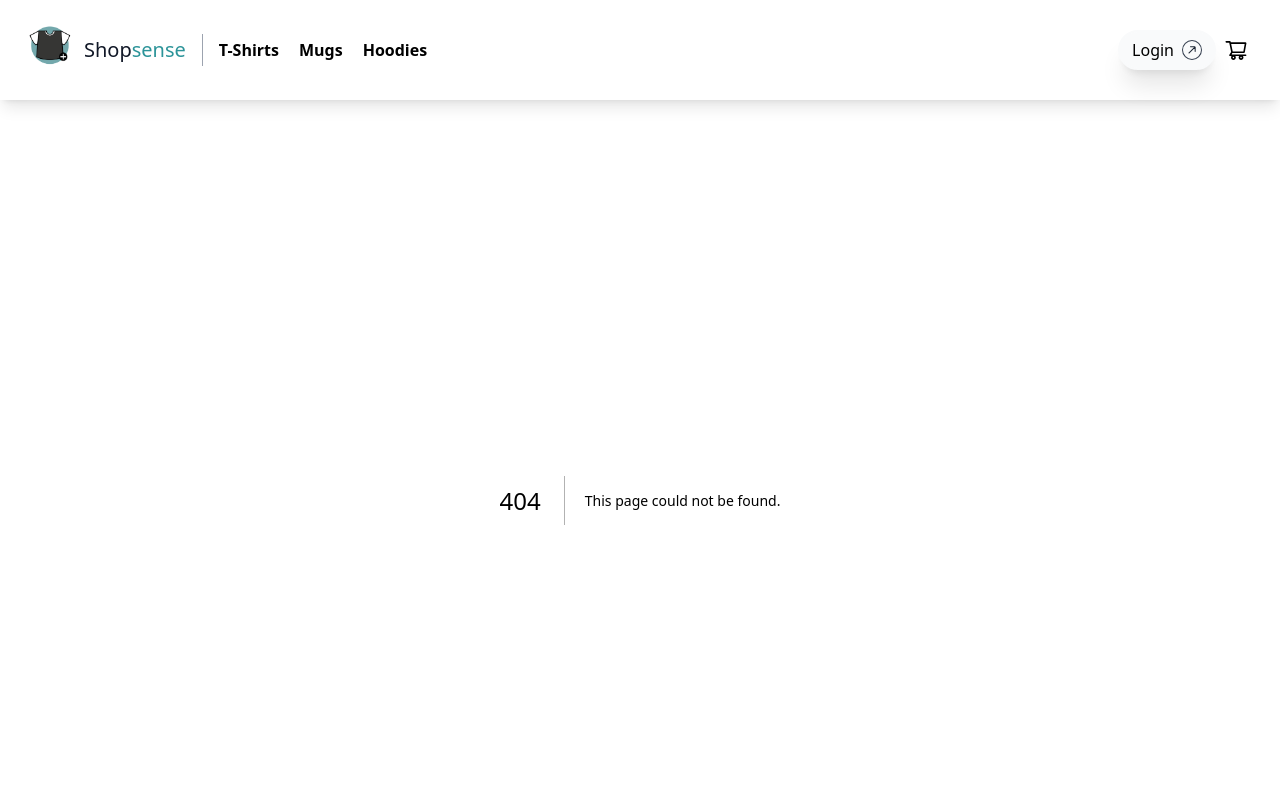
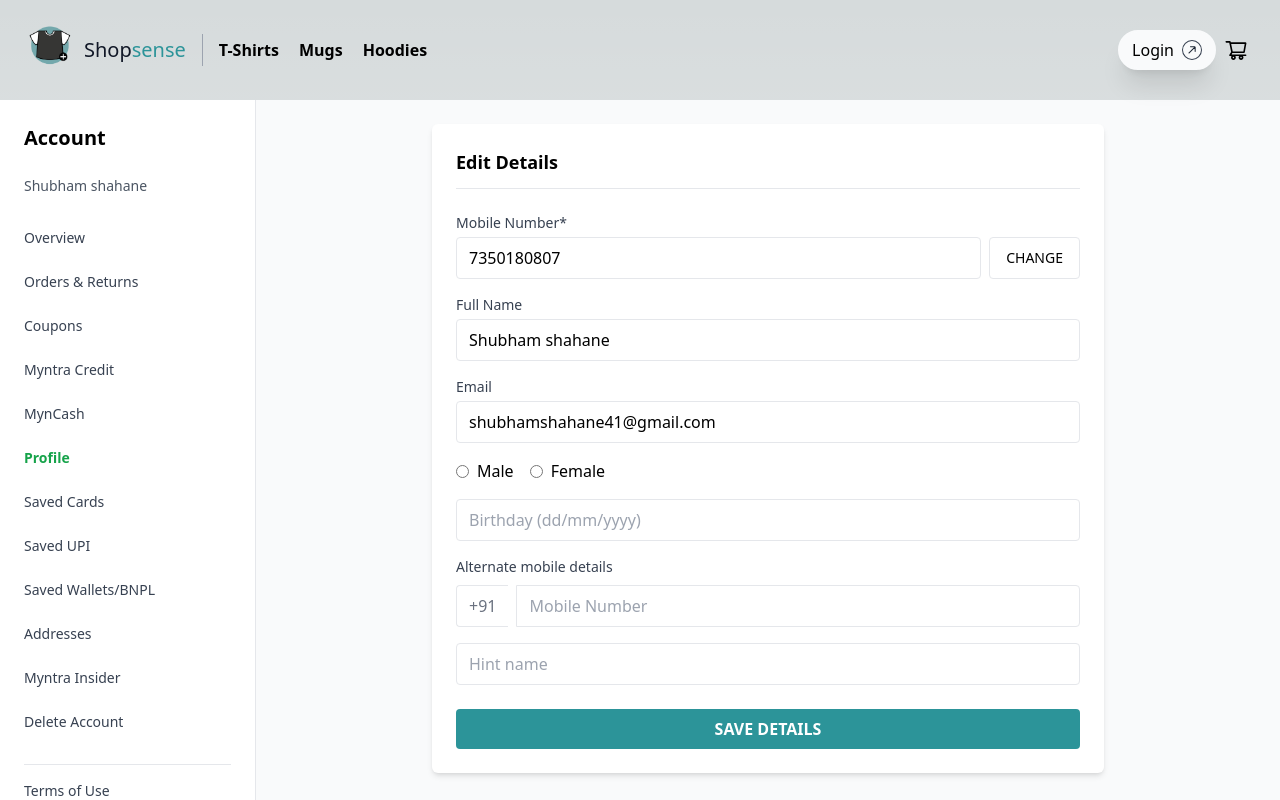
Before and after one commit to shubhamshahane1234/shopsenseshop, a Next.js app in the folder shopsense/: page /myaccountedit in a window 1280 px wide. Before the commit this address had no page. Shown: the top 800 px of the page. Built offline with nearby package versions, Linux system fonts and the light colour scheme.

Commit message:
ui color changes

```diff
--- a/shopsense/components/NavBar.tsx
+++ b/shopsense/components/NavBar.tsx
@@ -108,7 +108,7 @@ const NavBar = ({ logout, user }: any) => {
             {!user.value && (
               <Link href="/login">
                 {/* <!-- From Uiverse.io by nathAd17 -->  */}
-                <button className="flex justify-center gap-2 items-center mx-auto shadow-xl text-base bg-gray-50 backdrop-blur-md lg:font-medium isolation-auto border-gray-50 before:absolute before:w-full before:transition-all before:duration-700 before:hover:w-full before:-left-full before:hover:left-0 before:rounded-full before:bg-[#4f46e5] hover:text-gray-50 before:-z-10 before:aspect-square before:hover:scale-150 before:hover:duration-700 relative z-10 px-3 py-1.5 overflow-hidden border-2 rounded-full group">
+                <button className="flex justify-center gap-2 items-center mx-auto shadow-xl text-base bg-gray-50 backdrop-blur-md lg:font-medium isolation-auto border-gray-50 before:absolute before:w-full before:transition-all before:duration-700 before:hover:w-full before:-left-full before:hover:left-0 before:rounded-full before:bg-[#63b0b4] hover:text-gray-50 before:-z-10 before:aspect-square before:hover:scale-150 before:hover:duration-700 relative z-10 px-3 py-1.5 overflow-hidden border-2 rounded-full group">
                   Login
                   <svg
                     className="w-5 h-5 justify-end group-hover:rotate-90 group-hover:bg-gray-50 text-gray-50 ease-linear duration-300 rounded-full border border-gray-700 group-hover:border-none p-1 rotate-45"
--- a/shopsense/pages/Checkout.tsx
+++ b/shopsense/pages/Checkout.tsx
@@ -102,7 +102,7 @@ const Checkout = ({ cart, subTotal }: any) => {
             </fieldset>
           </section>
         </div> */}
-        <button className="submit-button px-4 py-3 rounded-full  bg-blue-500  text-white focus:ring focus:outline-none w-full text-xl font-semibold transition-colors">
+        <button className="submit-button px-4 py-3 rounded-full  bg-[#2c9499] hover:bg-[#61a3a6]  text-white focus:ring focus:outline-none w-full text-xl font-semibold transition-colors">
           Pay ₹{subTotal}
         </button>
       </div>
--- a/shopsense/pages/ForgotPassword.tsx
+++ b/shopsense/pages/ForgotPassword.tsx
@@ -5,9 +5,9 @@ const ForgotPassword = () => {
   return (
     <div>
       <section className="flex flex-col md:flex-row h-screen items-center">
-        <div className="bg-indigo-600 hidden lg:block w-full md:w-1/2 xl:w-2/3 h-screen">
+        <div className=" hidden lg:block w-full md:w-1/2 xl:w-2/3 h-screen">
           <img
-            src="https://source.unsplash.com/random"
+            src="https://plus.unsplash.com/premium_vector-1727541790617-3a3798ea6652?q=80&w=2196&auto=format&fit=crop&ixlib=rb-4.1.0&ixid=M3wxMjA3fDB8MHxwaG90by1wYWdlfHx8fGVufDB8fHx8fA%3D%3D"
             alt=""
             className="w-full h-full object-cover"
           />
@@ -37,7 +37,7 @@ const ForgotPassword = () => {
 
               <button
                 type="submit"
-                className="w-full block bg-indigo-500 hover:bg-indigo-400 focus:bg-indigo-400 text-white font-semibold rounded-lg
+                className="w-full block bg-[#2c9499] hover:bg-[#61a3a6] focus:bg-[#61a3a6] text-white font-semibold rounded-lg
               px-4 py-3 mt-6"
               >
                 Continue
--- a/shopsense/pages/ShoppingCart.tsx
+++ b/shopsense/pages/ShoppingCart.tsx
@@ -1,8 +1,15 @@
 import Link from "next/link";
-import React from "react";
-
+import React, { useEffect } from "react";
+import { useRouter } from "next/router";
 const ShoppingCart = ({ cart, subTotal, removeFromCart, addToCart }: any) => {
   let cartitems = Object.keys(cart);
+
+  const router = useRouter();
+  useEffect(() => {
+    if (!localStorage.getItem("token")) {
+      router.push("/login");
+    }
+  }, [router]);
 
   return (
     <div>
@@ -170,19 +177,19 @@ const ShoppingCart = ({ cart, subTotal, removeFromCart, addToCart }: any) => {
               </div>
               <div className="flex justify-between">
                 <p className="text-gray-700">Shipping</p>
-                <p className="text-gray-700">₹4.99</p>
+                <p className="text-gray-700">Free</p>
               </div>
               <hr className="my-4" />
               <div className="flex justify-between">
                 <p className="text-lg font-bold">Total</p>
                 <div className="">
-                  <p className="mb-1 text-lg font-bold">₹134.98 </p>
+                  <p className="mb-1 text-lg font-bold">₹{subTotal}</p>
                   <p className="text-sm text-gray-700">including VAT</p>
                 </div>
               </div>
               <Link href={"/Checkout"}>
                 {" "}
-                <button className="mt-6 w-full rounded-md bg-blue-500 py-1.5 font-medium text-blue-50 hover:bg-blue-600">
+                <button className="mt-6 w-full rounded-md bg-[#2c9499] hover:bg-[#61a3a6] py-1.5 font-medium text-blue-50 ">
                   Check out
                 </button>
               </Link>
--- a/shopsense/pages/login.tsx
+++ b/shopsense/pages/login.tsx
@@ -58,9 +58,9 @@ const Login = () => {
     <div>
       <ToastContainer />
       <section className="flex flex-col md:flex-row h-screen items-center">
-        <div className="bg-indigo-600 hidden lg:block w-full md:w-1/2 xl:w-2/3 h-screen">
+        <div className=" hidden lg:block w-full md:w-1/2 xl:w-2/3 h-screen">
           <img
-            src="https://plus.unsplash.com/premium_photo-1683798464819-d1376249293e?w=600&auto=format&fit=crop&q=60&ixlib=rb-4.1.0&ixid=M3wxMjA3fDB8MHxzZWFyY2h8MTd8fGUlMjBjb21tZXJjZXxlbnwwfHwwfHx8MA%3D%3D"
+            src="https://plus.unsplash.com/premium_vector-1727541790617-3a3798ea6652?q=80&w=2196&auto=format&fit=crop&ixlib=rb-4.1.0&ixid=M3wxMjA3fDB8MHxwaG90by1wYWdlfHx8fGVufDB8fHx8fA%3D%3D"
             alt=""
             className="w-full h-full object-cover"
           />
@@ -115,7 +115,7 @@ const Login = () => {
               </div>
 
               <button
-                className="w-full block bg-indigo-500 hover:bg-indigo-400 focus:bg-indigo-400 text-white font-semibold rounded-lg
+                className="w-full block bg-[#2c9499] hover:bg-[#61a3a6] focus:bg-[#61a3a6] text-white font-semibold rounded-lg
             px-4 py-3 mt-6"
                 onClick={handlesubmit}
               >
--- a/shopsense/pages/myaccount.tsx
+++ b/shopsense/pages/myaccount.tsx
@@ -1,5 +1,6 @@
 import React, { useEffect } from "react";
 import { useRouter } from "next/router";
+import Link from "next/link";
 
 const Myaccount = () => {
   const router = useRouter();
@@ -9,7 +10,78 @@ const Myaccount = () => {
     }
   }, [router]);
 
-  return <div>MY ACCOUNT</div>;
+  return (
+    <div className="flex min-h-screen bg-gray-50">
+      {/* Sidebar */}
+      <aside className="w-64 bg-white p-6 border-r hidden md:block">
+        <h2 className="text-xl font-semibold mb-6">Account</h2>
+        <p className="text-sm mb-8 text-gray-600">Shubham shahane</p>
+
+        <ul className="space-y-6 text-sm">
+          <li className="text-gray-700">Overview</li>
+          <li className="text-gray-700">Orders & Returns</li>
+          <li className="text-gray-700">Coupons</li>
+          <li className="text-gray-700">Myntra Credit</li>
+          <li className="text-gray-700">MynCash</li>
+          <li className="text-green-600 font-semibold">Profile</li>
+          <li className="text-gray-700">Saved Cards</li>
+          <li className="text-gray-700">Saved UPI</li>
+          <li className="text-gray-700">Saved Wallets/BNPL</li>
+          <li className="text-gray-700">Addresses</li>
+          <li className="text-gray-700">Myntra Insider</li>
+          <li className="text-gray-700">Delete Account</li>
+        </ul>
+
+        <div className="mt-8 border-t pt-4 text-sm">
+          <p className="text-gray-700">Terms of Use</p>
+          <p className="text-gray-700">Privacy Policy</p>
+        </div>
+      </aside>
+
+      {/* Main Profile Section */}
+      <main className="flex-1 p-6">
+        <div className="bg-white shadow-md rounded-md p-6 max-w-2xl mx-auto">
+          <h2 className="text-lg font-semibold border-b pb-3 mb-6">
+            Profile Details
+          </h2>
+          <div className="grid grid-cols-1 sm:grid-cols-2 gap-y-4 gap-x-10 text-sm">
+            <div className="font-medium">Full Name</div>
+            <div>Shubham shahane</div>
+
+            <div className="font-medium">Mobile Number</div>
+            <div>7350180807</div>
+
+            <div className="font-medium">Email ID</div>
+            <div>shubhamshahane41@gmail.com</div>
+
+            <div className="font-medium">Gender</div>
+            <div>MALE</div>
+
+            <div className="font-medium">Date of Birth</div>
+            <div className="text-gray-500">- not added -</div>
+
+            <div className="font-medium">Location</div>
+            <div className="text-gray-500">- not added -</div>
+
+            <div className="font-medium">Alternate Mobile</div>
+            <div className="text-gray-500">- not added -</div>
+
+            <div className="font-medium">Hint Name</div>
+            <div className="text-gray-500">- not added -</div>
+          </div>
+
+          <div className="mt-8 text-center">
+            <Link href="/myaccountedit">
+              {" "}
+              <button className="bg-[#2c9499] hover:bg-[#61a3a6] text-white font-semibold px-6 py-2 rounded">
+                EDIT
+              </button>
+            </Link>
+          </div>
+        </div>
+      </main>
+    </div>
+  );
 };
 
 export default Myaccount;
--- /dev/null
+++ b/shopsense/pages/myaccountedit.tsx
@@ -0,0 +1,152 @@
+import React from "react";
+
+const Myaccountedit = () => {
+  return (
+    <div className="flex min-h-screen bg-gray-50">
+      {/* Sidebar */}
+      <aside className="w-64 bg-white p-6 border-r hidden md:block">
+        <h2 className="text-xl font-semibold mb-6">Account</h2>
+        <p className="text-sm mb-8 text-gray-600">Shubham shahane</p>
+
+        <ul className="space-y-6 text-sm">
+          <li className="text-gray-700">Overview</li>
+          <li className="text-gray-700">Orders & Returns</li>
+          <li className="text-gray-700">Coupons</li>
+          <li className="text-gray-700">Myntra Credit</li>
+          <li className="text-gray-700">MynCash</li>
+          <li className="text-green-600 font-semibold">Profile</li>
+          <li className="text-gray-700">Saved Cards</li>
+          <li className="text-gray-700">Saved UPI</li>
+          <li className="text-gray-700">Saved Wallets/BNPL</li>
+          <li className="text-gray-700">Addresses</li>
+          <li className="text-gray-700">Myntra Insider</li>
+          <li className="text-gray-700">Delete Account</li>
+        </ul>
+
+        <div className="mt-8 border-t pt-4 text-sm">
+          <p className="text-gray-700">Terms of Use</p>
+          <p className="text-gray-700">Privacy Policy</p>
+        </div>
+      </aside>
+
+      {/* Main Content */}
+      <main className="flex-1 p-6">
+        <div className="bg-white shadow-md rounded-md p-6 max-w-2xl mx-auto">
+          <h2 className="text-lg font-semibold border-b pb-3 mb-6">
+            Edit Details
+          </h2>
+
+          {/* Mobile Number */}
+          <div className="mb-4">
+            <label className="text-sm font-medium text-gray-700 mb-1 block">
+              Mobile Number*
+            </label>
+            <div className="flex gap-2">
+              <input
+                type="text"
+                className="w-full border px-3 py-2 rounded"
+                value="7350180807"
+                readOnly
+              />
+              <button className="border px-4 py-2 text-sm font-medium rounded">
+                CHANGE
+              </button>
+            </div>
+          </div>
+
+          {/* Full Name */}
+          <div className="mb-4">
+            <label className="text-sm font-medium text-gray-700 mb-1 block">
+              Full Name
+            </label>
+            <input
+              type="text"
+              className="w-full border px-3 py-2 rounded"
+              value="Shubham shahane"
+            />
+          </div>
+
+          {/* Email */}
+          <div className="mb-4">
+            <label className="text-sm font-medium text-gray-700 mb-1 block">
+              Email
+            </label>
+            <input
+              type="email"
+              className="w-full border px-3 py-2 rounded"
+              value="shubhamshahane41@gmail.com"
+            />
+          </div>
+
+          {/* Gender */}
+          <div className="mb-4 flex gap-4">
+            <label className="flex items-center gap-2 cursor-pointer">
+              <input
+                type="radio"
+                name="gender"
+                value="Male"
+                // checked={gender === "Male"}
+                // onChange={() => setGender("Male")}
+              />
+              <span>Male</span>
+            </label>
+            <label className="flex items-center gap-2 cursor-pointer">
+              <input
+                type="radio"
+                name="gender"
+                value="Female"
+                // checked={gender === "Female"}
+                // onChange={() => setGender("Female")}
+              />
+              <span>Female</span>
+            </label>
+          </div>
+
+          {/* Birthday */}
+          <div className="mb-4">
+            <input
+              type="text"
+              placeholder="Birthday (dd/mm/yyyy)"
+              className="w-full border px-3 py-2 rounded"
+            />
+          </div>
+
+          {/* Alternate Mobile Details */}
+          <h3 className="text-sm font-medium text-gray-700 mb-2 mt-4">
+            Alternate mobile details
+          </h3>
+          <div className="mb-4">
+            <div className="flex gap-2">
+              <span className="flex items-center px-3 border border-r-0 rounded-l text-gray-500">
+                +91
+              </span>
+              <input
+                type="text"
+                className="w-full border px-3 py-2 rounded-r"
+                placeholder="Mobile Number"
+              />
+            </div>
+          </div>
+
+          {/* Hint Name */}
+          <div className="mb-6">
+            <input
+              type="text"
+              className="w-full border px-3 py-2 rounded"
+              placeholder="Hint name"
+            />
+          </div>
+
+          {/* Save Button */}
+          <div className="text-center">
+            <button className="bg-[#2c9499] hover:bg-[#61a3a6] text-white font-semibold px-6 py-2 rounded w-full">
+              SAVE DETAILS
+            </button>
+          </div>
+        </div>
+      </main>
+    </div>
+  );
+};
+
+export default Myaccountedit;
--- a/shopsense/pages/signup.tsx
+++ b/shopsense/pages/signup.tsx
@@ -42,9 +42,9 @@ const SignUp = () => {
     <div>
       <ToastContainer />
       <section className="flex flex-col md:flex-row h-screen items-center">
-        <div className="bg-indigo-600 hidden lg:block w-full md:w-1/2 xl:w-2/3 h-screen">
+        <div className=" hidden lg:block w-full md:w-1/2 xl:w-2/3 h-screen">
           <img
-            src="https://plus.unsplash.com/premium_photo-1681488262364-8aeb1b6aac56?w=600&auto=format&fit=crop&q=60&ixlib=rb-4.1.0&ixid=M3wxMjA3fDB8MHxzZWFyY2h8MTN8fGUlMjBjb21tZXJjZXxlbnwwfDB8MHx8fDA%3D"
+            src="https://plus.unsplash.com/premium_vector-1727541790617-3a3798ea6652?q=80&w=2196&auto=format&fit=crop&ixlib=rb-4.1.0&ixid=M3wxMjA3fDB8MHxwaG90by1wYWdlfHx8fGVufDB8fHx8fA%3D%3Dhttps://plus.unsplash.com/premium_vector-1727541790617-3a3798ea6652?q=80&w=2196&auto=format&fit=crop&ixlib=rb-4.1.0&ixid=M3wxMjA3fDB8MHxwaG90by1wYWdlfHx8fGVufDB8fHx8fA%3D%3D"
             alt=""
             className="w-full h-full object-cover"
           />
@@ -122,7 +122,7 @@ const SignUp = () => {
                 onClick={(e) => {
                   handlesubmit(e);
                 }}
-                className="w-full block bg-indigo-500 hover:bg-indigo-400 focus:bg-indigo-400 text-white font-semibold rounded-lg
+                className="w-full block bg-[#2c9499] hover:bg-[#61a3a6] focus:bg-[#61a3a6] text-white font-semibold rounded-lg
               px-4 py-3 mt-6"
               >
                 Sign Up
```
Also changed, not shown: shopsense/pages/product/[slug].tsx (+7 -7 lines).
